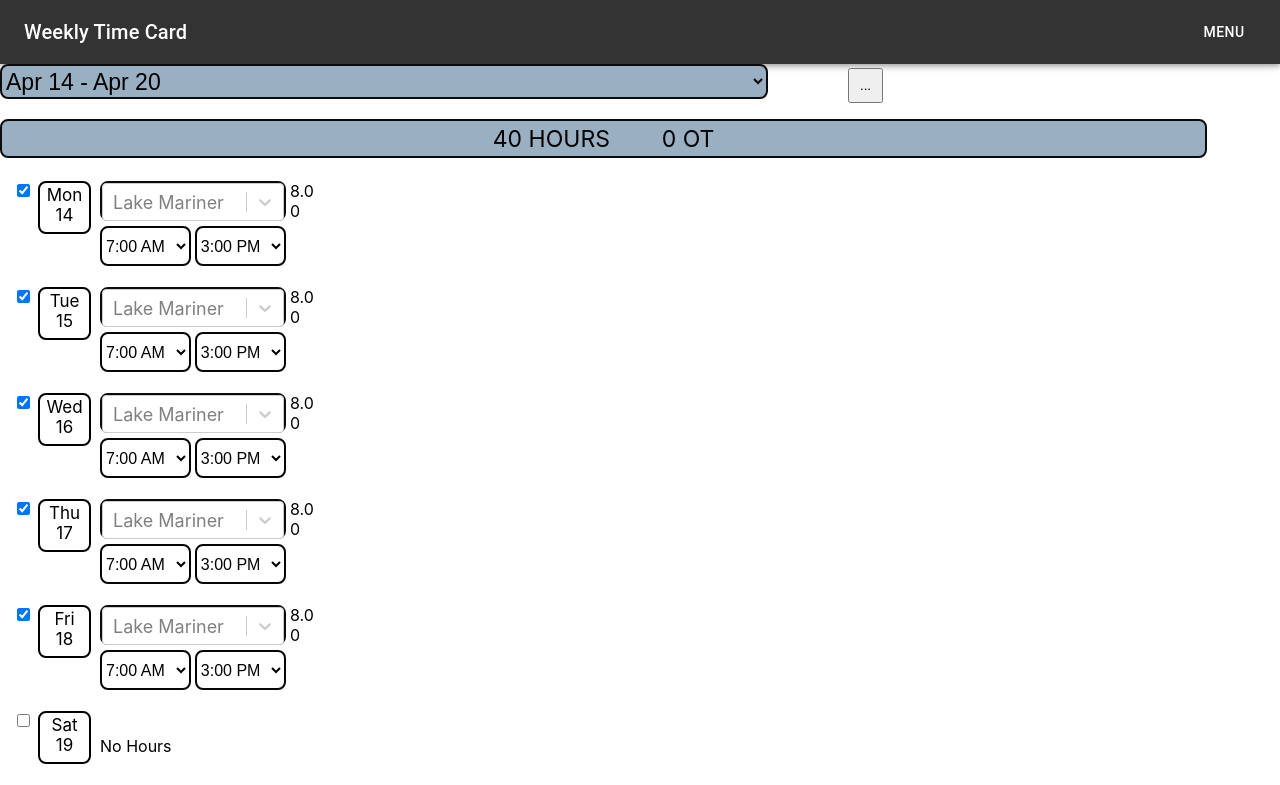
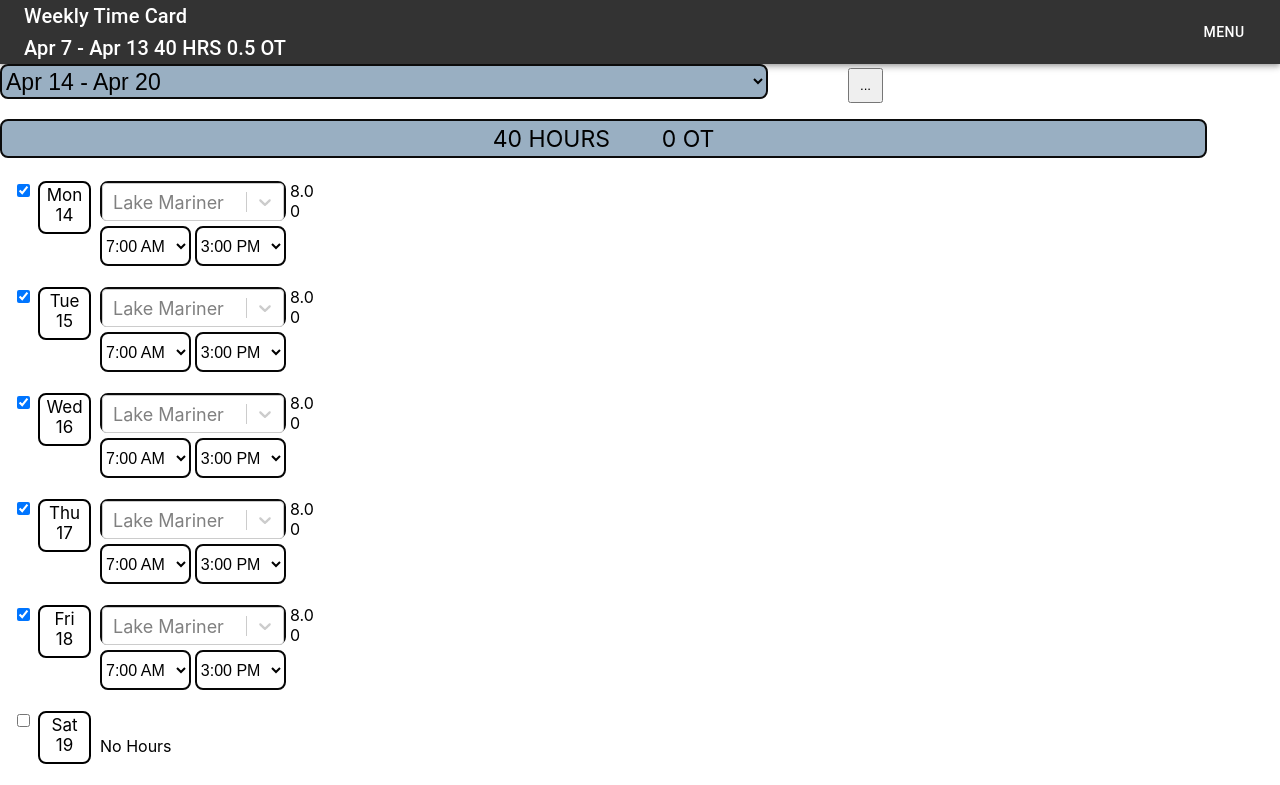
Before and after one commit to bradronto/bradronto.github.io, a React (Create React App) app in the folder timekeep/: page / in a window 1280 px wide. Shown: the top 785 px of the page. Built offline with nearby package versions, Linux system fonts and the light colour scheme.

Commit message:
and another..

```diff
--- a/timekeep/src/components/menu.js
+++ b/timekeep/src/components/menu.js
@@ -21,8 +21,10 @@ const ProMenu = () => {
     <AppBar position="static" style={{ backgroundColor: "#333" }}>
       <Toolbar>
         <Typography variant="h6" style={{ flexGrow: 1 }}>
-          Weekly Time Card
+          Weekly Time Card<br />
+            Apr 7 - Apr 13     40 HRS   0.5 OT
         </Typography>
+
         <Button
           color="inherit"
           onClick={handleClick}
@@ -39,7 +41,11 @@ const ProMenu = () => {
           <MenuItem onClick={handleClose}>Clear Jobs</MenuItem>
         </Menu>
       </Toolbar>
+
     </AppBar>
+
+
+
   );
 };
 
```
